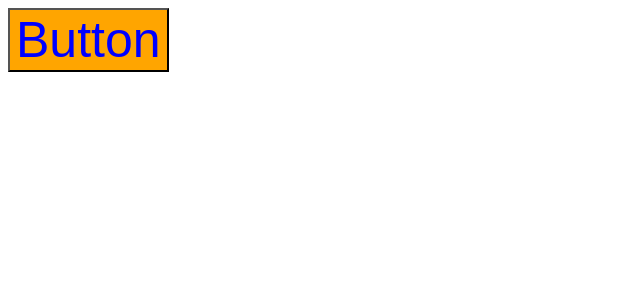
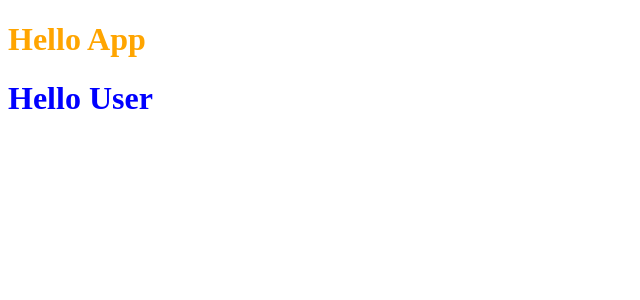
Before and after one commit to ojhal/React-Testing, a React (Create React App) app: page / in a window 1280 px wide. Shown: the top 300 px of the page, without its empty margins (0-640 px from the left). Built offline with nearby package versions, Linux system fonts and the light colour scheme.

Commit message:
Using external css

```diff
--- /dev/null
+++ b/src/App.css
@@ -0,0 +1,3 @@
+.txt {
+  color: blue;
+}
--- a/src/App.js
+++ b/src/App.js
@@ -1,30 +1,30 @@
-import React, { Component } from 'react'
+// import React, { Component } from 'react'
 
 
 
 
-export default class App extends Component {
-  state = {
-    change: false
-  };
-  clickHandle = () => {
-    this.setState({ change: true });
-  };
-  render() {
-    const btnStyle = {
-      color: "blue",
-      fontSize: "50px",
-      backgroundColor: "orange"
-    };
-    if (this.state.change) {
-      btnStyle.backgroundColor = "grey";
-    }
+// export default class App extends Component {
+//   state = {
+//     change: false
+//   };
+//   clickHandle = () => {
+//     this.setState({ change: true });
+//   };
+//   render() {
+//     const btnStyle = {
+//       color: "blue",
+//       fontSize: "50px",
+//       backgroundColor: "orange"
+//     };
+//     if (this.state.change) {
+//       btnStyle.backgroundColor = "grey";
+//     }
 
-    return (
-      <button onClick={this.clickHandle} style={btnStyle}>Button</button>
-    );
-  }
-}
+//     return (
+//       <button onClick={this.clickHandle} style={btnStyle}>Button</button>
+//     );
+//   }
+// }
 //   state = {
 //     users: [
 //       { id: 101, name: "Rahul", password: "3245gfgf" },
@@ -49,3 +49,19 @@ export default class App extends Component {
 
 //   }
 // }
+
+import React, { Component } from 'react'
+import "./App.css"
+import User from './User'
+export default class App extends Component {
+  render() {
+    return (
+      <React.Fragment>
+        <h1 className="txt1">Hello App</h1>
+        <User />
+      </React.Fragment >
+    );
+
+
+  }
+}
--- /dev/null
+++ b/src/User.css
@@ -0,0 +1,3 @@
+.txt1 {
+  color: orange;
+}
--- a/src/User.js
+++ b/src/User.js
@@ -1,7 +1,7 @@
 import React, { Component } from 'react'
-
+import "./User.css"
 export default class User extends Component {
   render() {
-    return <h3>Prime Member</h3>
+    return <h1 className="txt">Hello User</h1>
   }
 }
```
